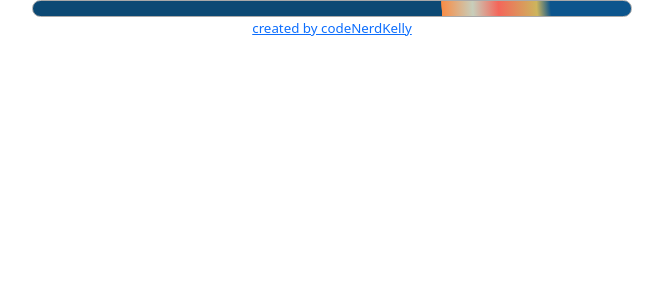
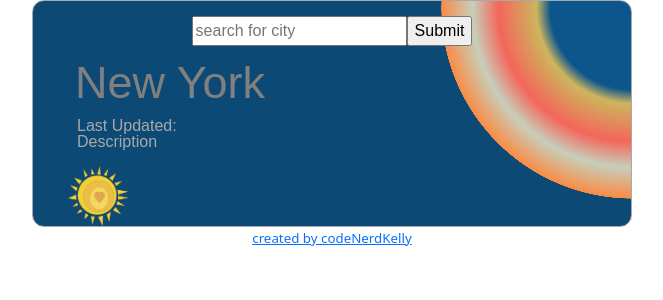
Before and after one commit to codeNerdKelly/buffalo, a React (Create React App) app: page / in a window 1280 px wide. Shown: the top 300 px of the page, without its empty margins (308-971 px from the left). Built offline with nearby package versions, Linux system fonts and the light colour scheme.

Commit message:
added city, date, time, and icon

```diff
--- a/src/App.js
+++ b/src/App.js
@@ -1,13 +1,15 @@
 import "./App.css";
 import Github from "./Github";
+import Search from "./Search"
+import Forecast from "./Forecast";
 
 export default function App() {
   return (
     <div>
     <div className="App">
       <div className = "container">
-
-
+    <Search />
+    <Forecast />
     </div>
     </div>
     <Github/>
--- /dev/null
+++ b/src/Forecast.css
@@ -0,0 +1,17 @@
+.timeDescription {
+   list-style-type: none;
+   text-align: left;
+   line-height: 100%;
+   color: #a9a9a9;
+}
+
+#icon {
+    width: 60px;
+    height: 60px;
+    position: relative;
+    right: -15px;
+}
+
+#currentTemp {
+
+}
--- /dev/null
+++ b/src/Forecast.js
@@ -0,0 +1,28 @@
+import React from "react";
+import "./Forecast.css";
+import sunshine from "./sunshine.png";
+
+export default function Forecast(props){
+
+    return(
+        <div className = "Forecast">
+
+            <h1 defaultCity = "New York">New York</h1>
+            <ul className = "timeDescription">
+                <li>Last Updated:</li>
+                <li>Description</li>
+            </ul>
+            <div className = "row">
+                <div className = "col-2">
+                    <img src = {sunshine} alt="description" id = "icon"></img>
+                </div>
+                <div className = "col-4" id = "currentTemp">
+
+                </div>
+                <div className = "col-6">
+
+                    </div>
+            </div>
+        </div>
+    )
+}
--- /dev/null
+++ b/src/Search.js
@@ -0,0 +1,14 @@
+import React from "react";
+import "./Search.css";
+
+export default function Search (){
+
+    return (
+        <div>
+        <form className= "Search">
+            <input type = "search" placeholder = "search for city"></input>
+            <input type = "submit" value = "Submit"></input>
+        </form>
+        </div>
+    )
+}
```
Also changed, not shown: src/Search.css (added), src/sunshine.png (added).
